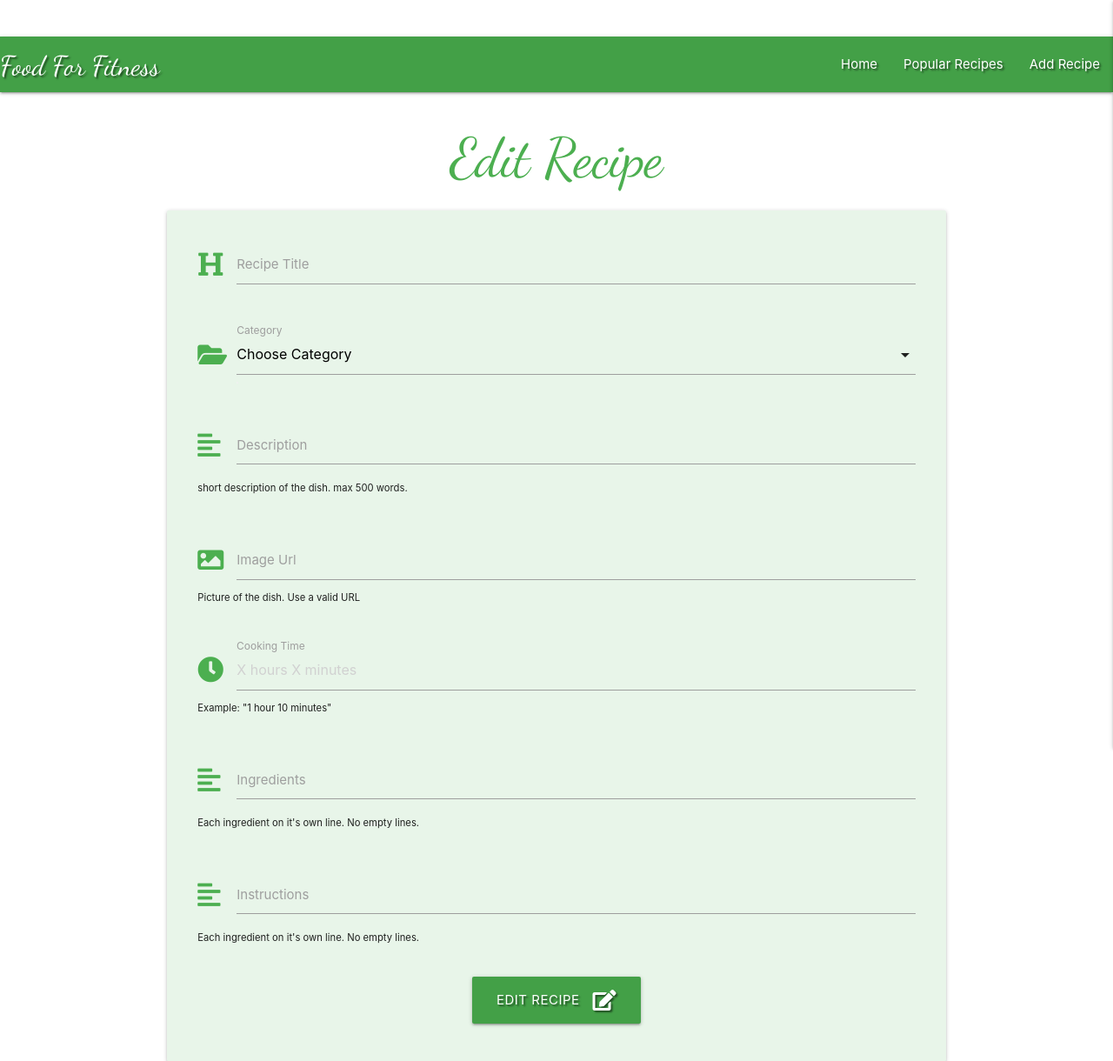
After one commit to Sidhowes/food-for-fitness, a Flask app: template templates/edit_recipe.html in a window 1280 px wide. The commit adds this page. Shown: the top 1220 px of the page at 87% size. Run offline with Flask 2, Linux system fonts and the light colour scheme; the template is opened without the code that fills it, so the values that code supplies are empty; some libraries are stand-ins or nearby versions.

Commit message:
Edit and delete buttons created and edit button wired up

```diff
--- a/app.py
+++ b/app.py
@@ -44,6 +44,14 @@ def add_recipe():
     return render_template("add_recipe.html", categories=categories)
 
 
+@app.route("/edit_recipe/<recipe_id>", methods=["GET", "POST"])
+def edit_recipe(recipe_id):
+    recipe = mongo.db.recipes.find_one({"_id": ObjectId(recipe_id)})
+
+    categories = mongo.db.categories.find().sort("category_name", 1)
+    return render_template("edit_recipe.html", recipe=recipe, categories=categories)
+
+
 if __name__ == "__main__":
     app.run(host=os.environ.get("IP"),
             port=int(os.environ.get("PORT")),
--- a/static/css/style.css
+++ b/static/css/style.css
@@ -45,3 +45,7 @@ social-links {
 .form-img {
     width: 100%;
 }
+
+.btn-small {
+    margin: 5px;
+}
--- /dev/null
+++ b/templates/edit_recipe.html
@@ -0,0 +1,96 @@
+{% extends "base.html" %}
+{% block content %}
+
+<h1 class="green-text darken-1 center-align">Edit Recipe</h1>
+
+	<div class="row card-panel green lighten-5">
+		<form class="col s12" method="POST" action="{{ url_for('edit_recipe', recipe_id=recipe._id) }}">
+        <!--Title-->
+			<div class="row">
+				<div class="input-field col s12">
+					<i class="fas fa-heading prefix green-text darken-1"></i>
+					<input id="recipe_name" name="recipe_name" minlength="3" maxlength="20"
+		                    type="text" class="validate" required>
+					<label for="recipe_name">Recipe Title</label>
+				</div>
+			</div>
+            <!--Category Dropdown-->
+			<div class="row">
+				<div class="input-field col s12">
+					<i class="fas fa-folder-open prefix green-text darken-1"></i>
+					<select id="category_name" name="category_name" class="validate" required>
+					        <option value="" disabled selected>Choose Category</option>
+		                        {% for category in categories %}
+					                <option value="{{ category.category_name }}">{{ category.category_name }}</option>
+		                        {% endfor %}
+					    </select>
+					<label for="category_name">Category</label>
+				</div>
+			</div>
+            <!--Description-->
+			<div class="row">
+				<div class="input-field col s12">
+					<i class="fas fa-align-left prefix green-text darken-1"></i>
+					<textarea id="recipe_description" name="recipe_description" minlength="5"
+		                    maxlength="500" class="materialize-textarea validate" required></textarea>
+					<label for="recipe_description">Description</label>
+					<small class="form-text">short description of the dish. max 500 words.</small>
+				</div>
+			</div>
+            <!--Image_Url-->
+			<div class="row">
+				<div class="input-field col s12">
+					<i class="fas fa-image prefix green-text darken-1"></i>
+					<label for="img_url">Image Url</label>
+					<input required type="text" class="form-control validate" name="img_url" id="img_url"
+						    aria-describedby="recipe description" required>
+					<small type="url" class="form-text">Picture of the dish.
+					        Use a valid URL</small>
+				</div>
+			</div>
+            <!--Cooking Time-->
+			<div class="row">
+				<div class="input-field col s12">
+					<i class="fas fa-clock prefix green-text darken-1"></i>
+					<label for="cook_time">Cooking Time</label>
+					<input required type="text" class="form-control validate" id="cook_time"
+		                    name="cook_time" aria-describedby="cooking time"
+		                        placeholder="X hours X minutes" maxlength="20" required>
+					<small class="form-text">Example: "1 hour 10 minutes"</small>
+				</div>
+			</div>
+            <!--Ingredients-->
+			<div class="row">
+				<div class="input-field col s12">
+					<i class="fas fa-align-left prefix green-text darken-1"></i>
+					<label for="ingredients">Ingredients</label>
+					<textarea id="ingredients" name="ingredients" minlength="5"
+		                    maxlength="800" class="materialize-textarea validate" required></textarea>
+					<small class="form-text">Each ingredient on it's own line. No empty lines.</small>
+				</div>
+			</div>
+            <!--Instructions-->
+			<div class="row">
+				<div class="input-field col s12">
+					<i class="fas fa-align-left prefix green-text darken-1"></i>
+					<label for="instructions">Instructions</label>
+					<textarea id="instructions" name="instructions" minlength="5"
+		                    maxlength="800" class="materialize-textarea validate" required></textarea>
+					<small class="form-text">Each ingredient on it's own line. No empty lines.</small>
+				</div>
+			</div>
+            <!--submit btn-->
+            <div class="row">
+                <div class="col s12 center-align">
+					<button class="btn-large green darken-1 text-shadow" type="submit">Edit Recipe
+					    <i class="fas fa-edit right"></i>
+					</button>
+                </div>
+            </div>
+		</form>
+	</div>
+    <div>
+        <img class="form-img" src="https://envato-shoebox-0.imgix.net/c534/bbd1-4890-4b46-969d-234242e589fd/MIX+FOOD_19_banner.jpg?auto=compress%2Cformat&fit=max&mark=https%3A%2F%2Felements-assets.envato.com%2Fstatic%2Fwatermark2.png&markalign=center%2Cmiddle&markalpha=18&w=700&s=c6d08906be2aa2076d903ceeede60516"
+            alt="healthy">
+    </div>
+{% endblock %}
--- a/templates/recipes.html
+++ b/templates/recipes.html
@@ -27,6 +27,8 @@
           <p>{{ recipe.ingredients }}</p>
           <p>{{ recipe.instructions }}</p>
         </div>
+        <a href="{{ url_for('edit_recipe', recipe_id=recipe._id) }}" class="btn-small green accent-4">Edit</a>
+        <a href="" class="btn-small red accent-4">Delete</a>
         <div class="card-action">
           <a href="#">This is a link</a>
         </div>
```
